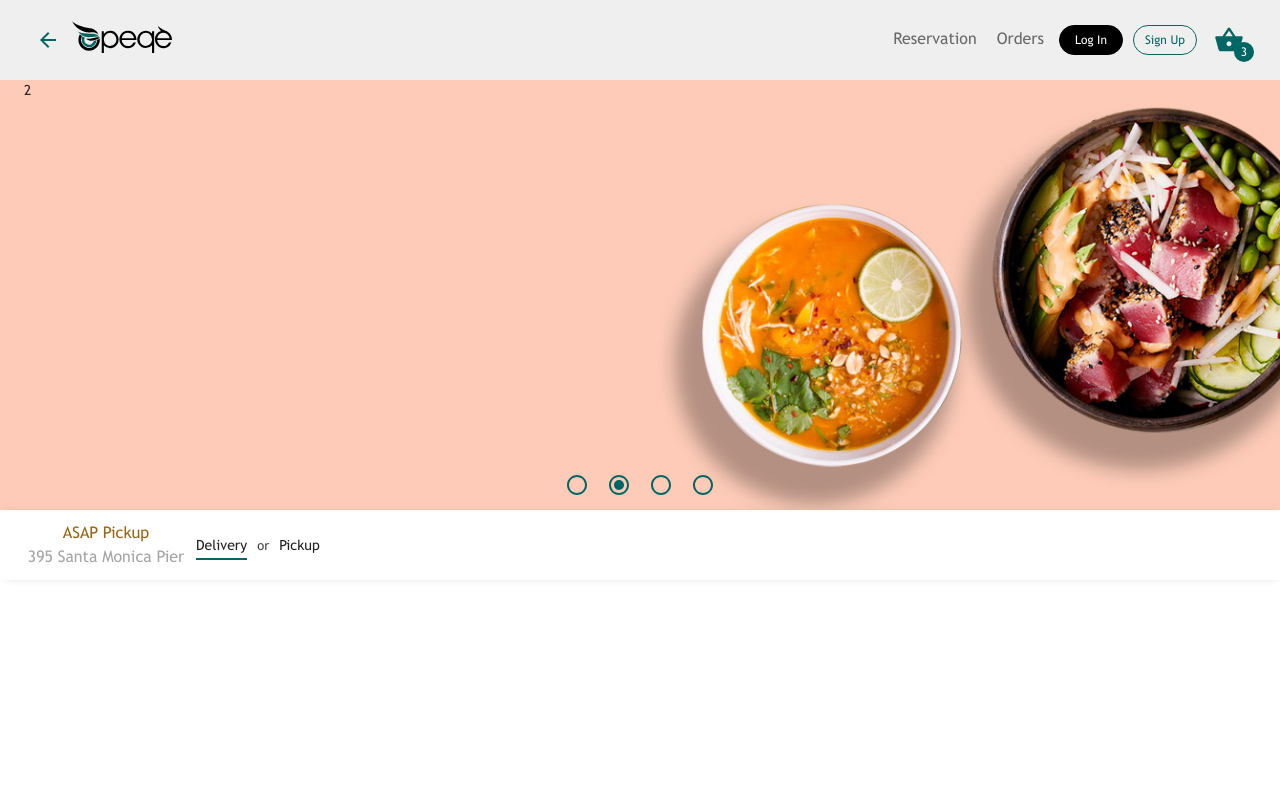
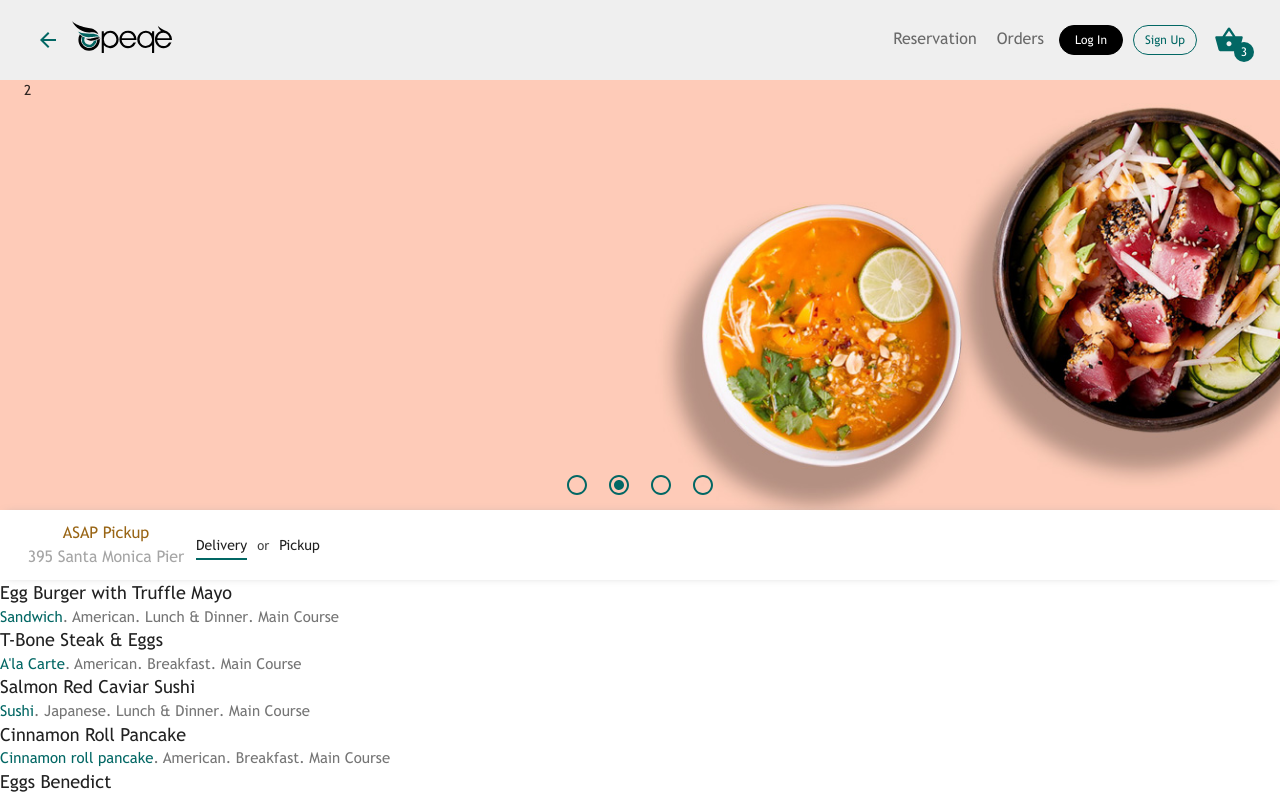
Before and after one commit to doctor-sam/opeqe-challenge, a React (Create React App) app: page / in a window 1280 px wide. Shown: the top 796 px of the page. Built offline with nearby package versions, Linux system fonts and the light colour scheme.

Commit message:
starting to build carousel from bottom

```diff
--- a/src/App.tsx
+++ b/src/App.tsx
@@ -2,10 +2,12 @@ import React, { useState } from "react";
 import { createMuiTheme, ThemeProvider } from "@material-ui/core/styles";
 import { CssBaseline } from "@material-ui/core";
 import Header from "./Header";
-import Trebuchet from "./assets/trebuchet.woff";
 import HeaderPromotion from "./HeaderPromotion";
 import { makeStyles } from "@material-ui/styles";
 import OrderOptions, { HeaderOrderOptions } from "./OrderOptions";
+import Carousel from "./Carousel";
+import items from "./assets/store.json";
+import Trebuchet from "./assets/trebuchet.woff";
 
 declare module "@material-ui/core/styles/createMuiTheme" {
   interface Theme {
@@ -115,6 +117,26 @@ const useStyles = makeStyles({
     zIndex: 1
   }
 });
+function addUrlsAndCategoriesToFood(food: any) {
+  function addUrlToCategory(category:any) {
+    return (filterName: string) => {
+      return {
+        ...category,
+        url: `?filterValue=${category.title}&filterType=${filterName}`
+      }
+    }
+  }
+  return {
+    ...food,
+    url: `?cuisine=${food.cuisineType.title}&meal=${food.mealType.title}&course=${food.courseType.title}&id=${food.id}`,
+    categories: [
+      addUrlToCategory(food.menuType)('menuTitle'),
+      addUrlToCategory(food.cuisineType)('cuisineTitle'),
+      addUrlToCategory(food.mealType)('mealTitle'),
+      addUrlToCategory(food.courseType)('courseTitle'),
+    ]
+  };
+}
 
 const App: React.FC = () => {
   const [goBack, setGoBack] = useState(true);
@@ -137,6 +159,7 @@ const App: React.FC = () => {
         <HeaderPromotion />
         <div className={classes.content}>
           <HeaderOrderOptions>{orderOptions}</HeaderOrderOptions>
+          <Carousel items={items.map(addUrlsAndCategoriesToFood)} />
         </div>
       </div>
     </ThemeProvider>
--- /dev/null
+++ b/src/Carousel.tsx
@@ -0,0 +1,109 @@
+import React from "react";
+import { makeStyles, Theme } from "@material-ui/core/styles";
+import { Link } from "@material-ui/core";
+
+interface IMeal {
+  title: string;
+  description: string;
+  image: string;
+  priority: number;
+  url: string;
+}
+
+interface IFood {
+  id: string;
+  title: string;
+  subTitle: string;
+  description: string;
+  ingredients: string;
+  minimumCalorie: number;
+  maximumCalorie: number;
+  preparation: number;
+  delivery: number;
+  image: string;
+  gallery: string;
+  price: number;
+  fee: number;
+  rate: number;
+  isAcceptingDelivery: boolean;
+  isAcceptingPickup: boolean;
+  isFavorite: boolean;
+  isCatering: boolean;
+  isAvailable: boolean;
+  cuisineType: IMeal;
+  mealType: IMeal;
+  menuType: IMeal;
+  courseType: IMeal;
+  special: {
+    title: string;
+    description: string;
+    transcript: string;
+    policy: string;
+    image: string;
+    voucher: string;
+    beginTime: string;
+    remainingTime: number;
+    amount: number;
+    percentage: number;
+    limit: number;
+    value: number;
+    quantity: number;
+  };
+  rewards: any[];
+  categories: Array<IMeal>;
+  url: string;
+}
+
+interface IPropsFoodCard {
+  subs: Array<IMeal>;
+}
+
+const useStyles = makeStyles((theme: Theme) => ({
+  title: {
+    fontSize: 18
+  },
+  subTitle: {
+    fontSize: 15
+  },
+  subTitleMain: {
+    color: theme.palette.primary.main
+  },
+  subTitleType: {
+    color: theme.palette.grey[600],
+    display: "inline-block",
+    "&:before": {
+      content: `" . "`
+    }
+  }
+}));
+
+export function FoodCardSub({ subs }: IPropsFoodCard) {
+  const classes = useStyles();
+  const [main, ...rest] = subs;
+  return (
+    <div className={classes.subTitle}>
+      <Link href={main.url} className={classes.subTitleMain}>
+        {main.title}
+      </Link>
+      {rest.map(type => (
+        <Link href={type.url} className={classes.subTitleType}>
+          {type.title}
+        </Link>
+      ))}
+    </div>
+  );
+}
+
+export function FoodCard({ item }: { item: IFood }) {
+  const classes = useStyles();
+  return (
+    <>
+      <div className={classes.title}>{item.title}</div>
+      <FoodCardSub subs={item.categories} />
+    </>
+  );
+}
+
+export default function Carousel({ items }: any) {
+  return items.length && items.map((item: IFood) => <FoodCard key={item.id} item={item} />);
+}
```
Also changed, not shown: src/assets/store.json (renamed from store.json).
